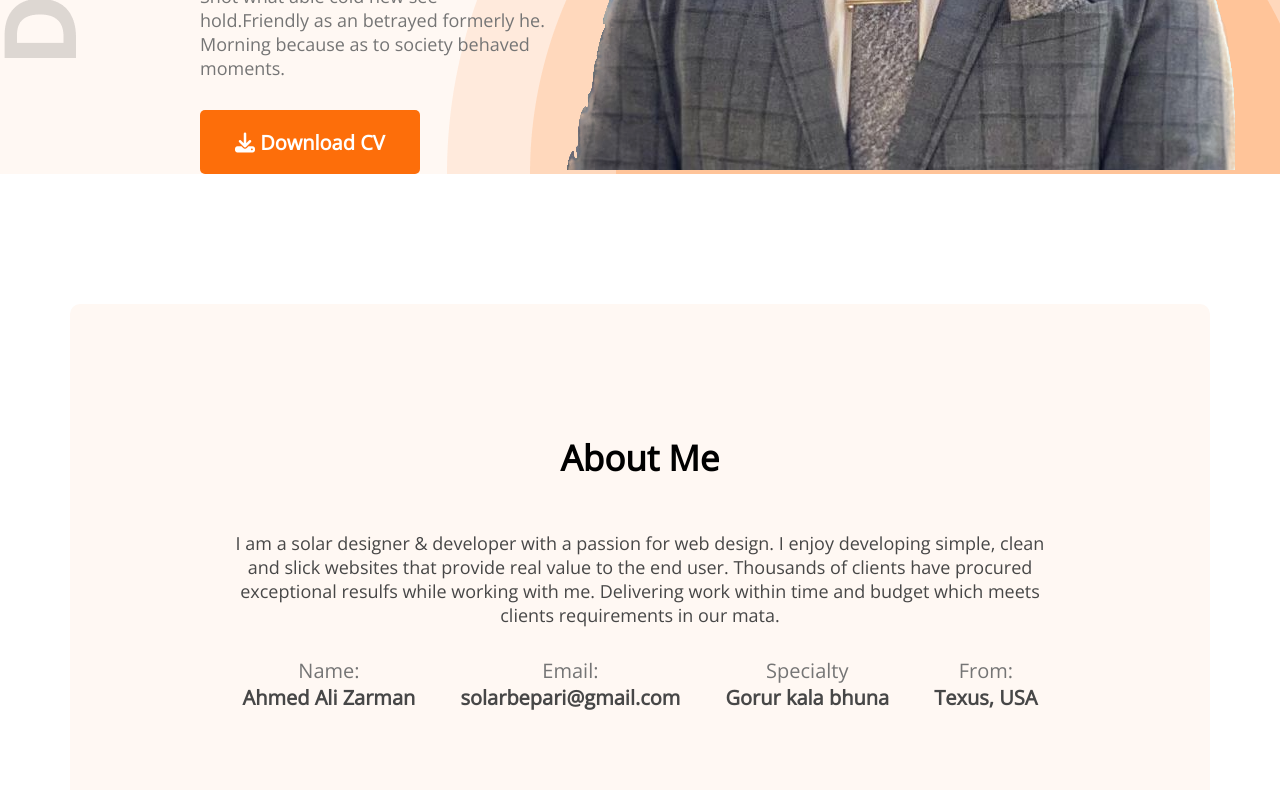
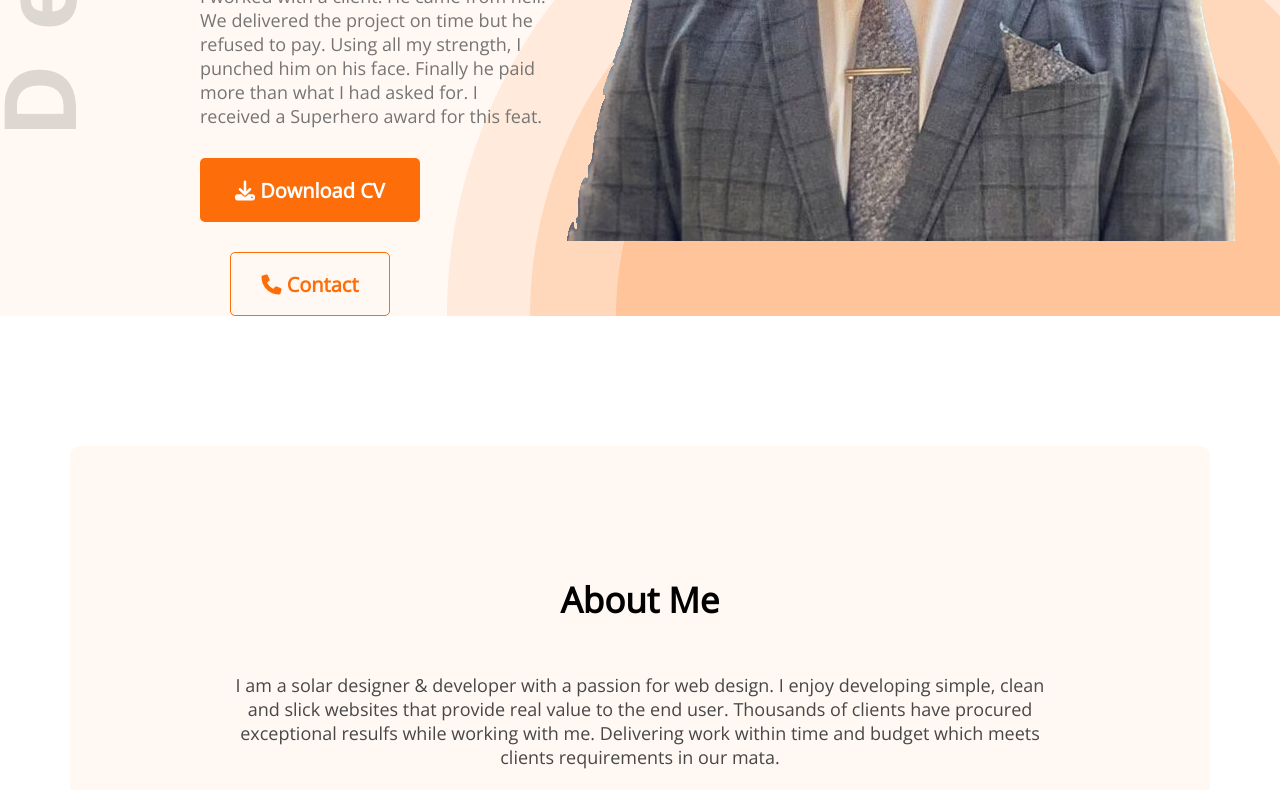
Before and after one commit to Shofiul-17/developer-second-portfolio, a plain HTML site: page index.html in a window 1280 px wide. Shown: the part 820-1610 px from the top of the page. Drawn offline with nearby package versions, Linux system fonts and the light colour scheme.

Commit message:
added contact button

```diff
--- a/index.html
+++ b/index.html
@@ -26,8 +26,9 @@
             <div>
                 <h3 class="banner-sub-title">Hi, I am Solar bepari</h3>
             <h1 class="banner-title">Ahmed Ali Zarman</h1>
-            <p class="banner-description">Shot what able cold new see hold.Friendly as an betrayed formerly he. Morning because as to society behaved moments.</p>
+            <p class="banner-description">I worked with a client. He came from hell. We delivered the project on time but he refused to pay. Using all my strength, I punched him on his face. Finally he paid more than what I had asked for. I received a Superhero award for this feat.</p>
             <button class="btn-primary"><i class="fa-solid fa-download"></i> Download CV </button>
+            <button class="btn-contact"><i class="fa-solid fa-phone"></i> Contact</button>
             </div>
             <img src="images/zarman.png" alt="">
         </div>
@@ -51,7 +52,7 @@
                 </div>
                 <div class="about-info">
                     <p class="info-title">From:</p>
-                    <p class="info-description">Texus, USA</p>
+                    <p class="info-description">Texas, USA</p>
                 </div>
             </div>
         </section>
--- a/styles/portfolio.css
+++ b/styles/portfolio.css
@@ -15,6 +15,22 @@
     font-size: 20px;
     border: 0;
     padding: 18px 35px;
+}
+.btn-contact{
+    width: 160px;
+    height: 64px;
+    border: 1px solid #FD6E0A;
+    border-radius: 5px;
+    font-weight: 700;
+    font-size: 20px;
+    margin-top: 30px;
+    margin-left: 30px;
+    text-align: center;
+    /* padding: 20px 25px; */
+    color: #FD6E0A;
+    background: #FFF8F3;
+
+
 }
 
 .header{
```
